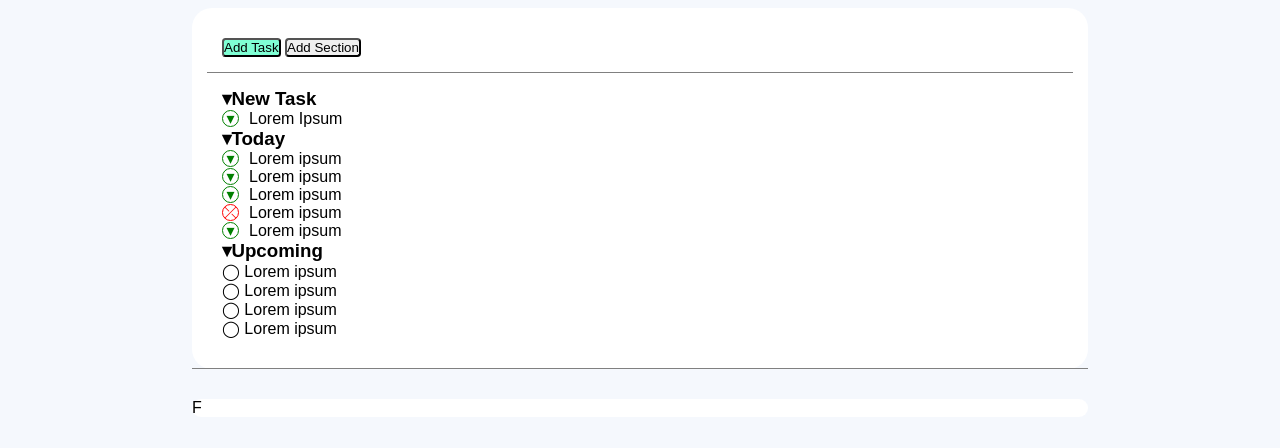
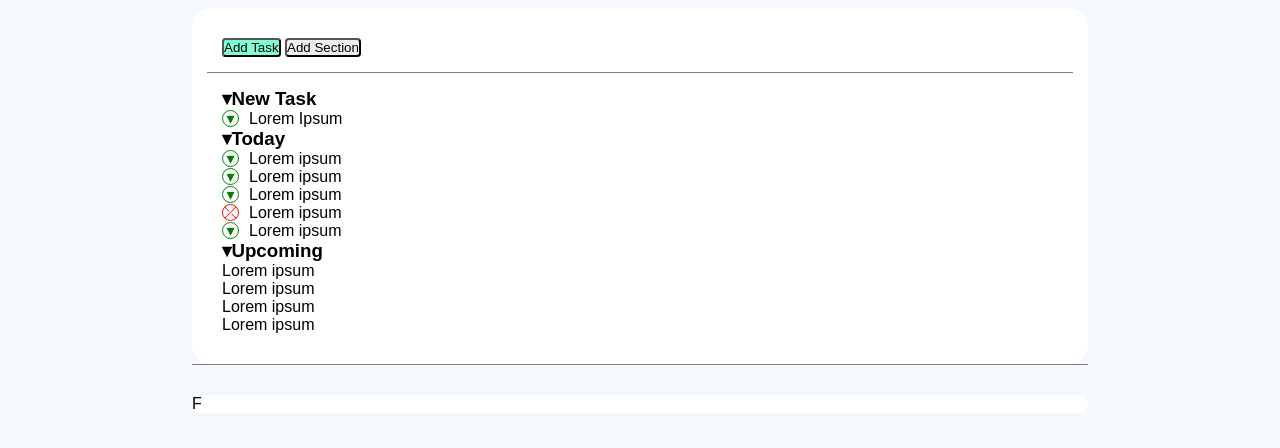
Before and after one commit to luigi-giordano/html-css-toboolist, a plain HTML site: page index.html in a window 1280 px wide. Shown: the part 92-540 px from the top of the page. Drawn offline with Linux system fonts and the light colour scheme.

Commit message:
content q1 + editorial

```diff
--- a/index.html
+++ b/index.html
@@ -42,10 +42,10 @@
         <li>
           <h3>upcoming</h3>
           <ul class="todocard-inner-list">
-            <li>&xcirc; Lorem ipsum</li>
-            <li>&xcirc; Lorem ipsum</li>
-            <li>&xcirc; Lorem ipsum</li>
-            <li>&xcirc; Lorem ipsum</li>
+            <li>Lorem ipsum</li>
+            <li>Lorem ipsum</li>
+            <li>Lorem ipsum</li>
+            <li>Lorem ipsum</li>
           </ul>
         </li>
       </ul>
```
